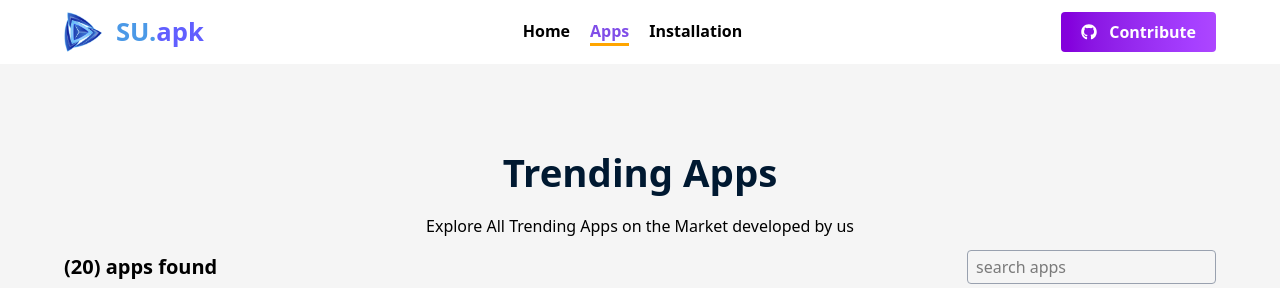
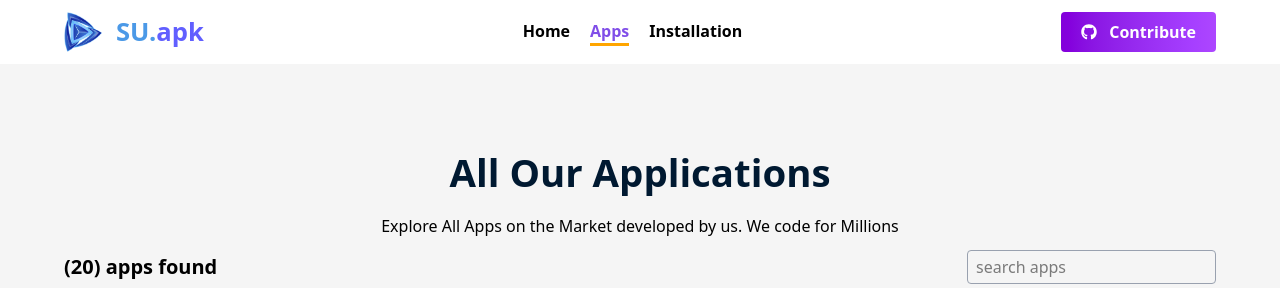
Before and after one commit to Amin-ur-Rahman/PH-assignment-08, a React (Vite) app: page /allapps in a window 1280 px wide. Shown: the top 288 px of the page. Built offline with nearby package versions, Linux system fonts and the light colour scheme.

Commit message:
search functionality added

```diff
--- a/src/components/routes/allApps/AllApps.jsx
+++ b/src/components/routes/allApps/AllApps.jsx
@@ -1,34 +1,50 @@
-import React, { useContext } from "react";
+import React, { useContext, useState } from "react";
 import DataContext from "../../../DataContext";
 import AllAppsCard from "./AllAppsCard";
+import ErrorMessage from "../../../ErrorMessage";
 
 function AllApps() {
+  const [searchValue, setSearchValue] = useState("");
+  console.log(searchValue);
+
   const allApps = useContext(DataContext);
+
+  const filterApps = allApps.filter((app) => {
+    return app.title.toLowerCase() === ""
+      ? true
+      : app.title.toLowerCase().includes(searchValue.toLowerCase());
+  });
+
   return (
     <div className="bg-[#f5f5f5]">
       <div className=" w-[90dvw] mx-auto flex flex-col items-center py-20 gap-3">
         <h2 className="text-[#001931] text-[clamp(1.5rem,3dvw,3rem)] font-bold text-center">
-          Trending Apps
+          All Our Applications
         </h2>
         <p className="text-center">
-          Explore All Trending Apps on the Market developed by us
+          Explore All Apps on the Market developed by us. We code for Millions
         </p>
         <div className="flex justify-between items-center  w-full">
           <h2 className="text-xl font-semibold">
             ({allApps.length}) apps found
           </h2>
           <input
+            onChange={(e) => setSearchValue(e.target.value)}
             type="text"
             name="text"
             placeholder="search apps"
             className="border border-gray-400 rounded-sm px-2 py-1"
           />
         </div>
-        <div className="grid grid-cols-2 md:grid-cols-3 lg:grid-cols-4 mt-10 gap-5  pb-10">
-          {allApps.map((app) => (
-            <AllAppsCard app={app} key={app.id}></AllAppsCard>
-          ))}
-        </div>
+        {filterApps.length > 0 ? (
+          <div className="grid grid-cols-2 md:grid-cols-3 lg:grid-cols-4 mt-10 gap-5  pb-10">
+            {filterApps.map((app) => (
+              <AllAppsCard app={app} key={app.id}></AllAppsCard>
+            ))}
+          </div>
+        ) : (
+          <ErrorMessage></ErrorMessage>
+        )}
       </div>
     </div>
   );
```
